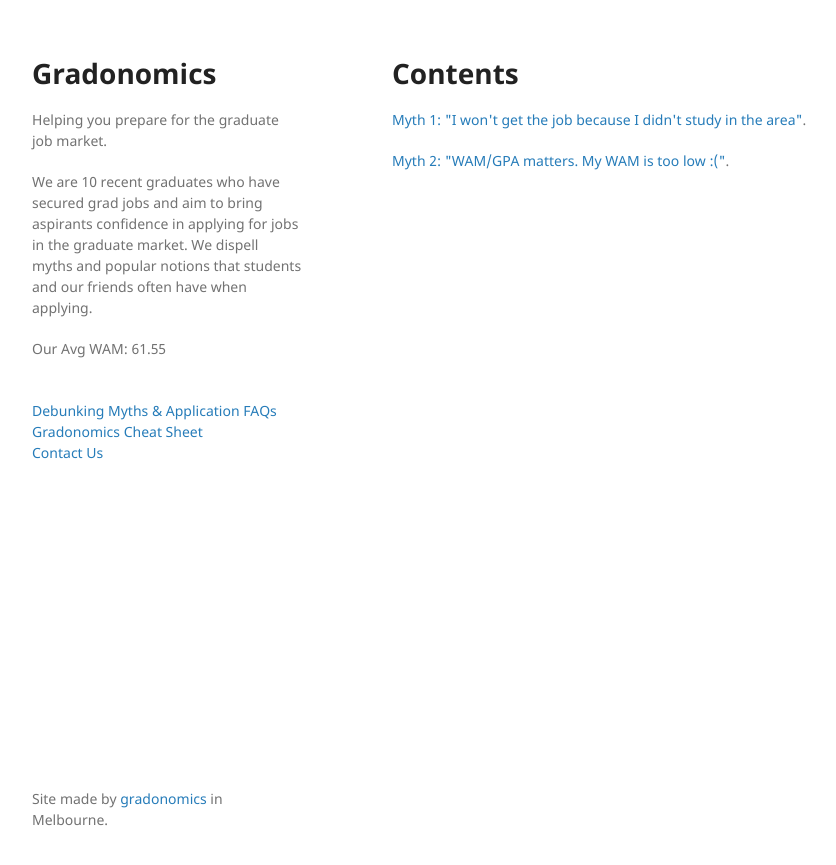
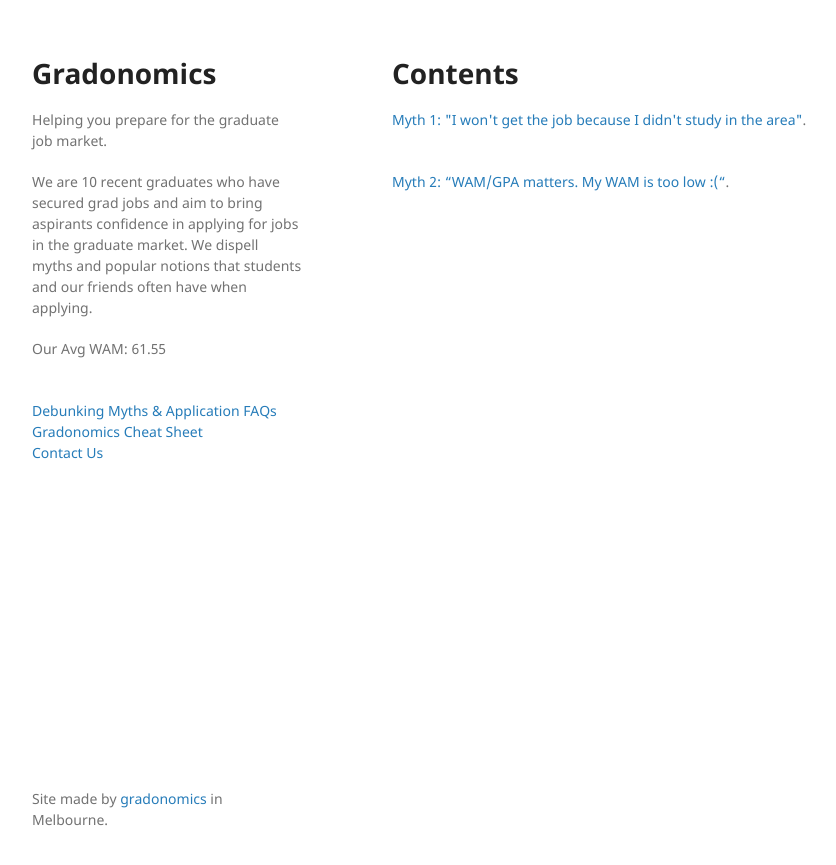
Before and after one commit to gradonomics/gradonomics-grad-help, a Jekyll site: the page built from index.md, in a window 1280 px wide. Shown: the top 865 px of the page, without its empty margins (178-1014 px from the left). Built offline with Jekyll 4.4.1, drawn with Linux system fonts in a browser that asks for light colours; our own code applies the rules of GitHub Pages for plain Markdown files.

Commit message:
contents1change

```diff
--- a/index.md
+++ b/index.md
@@ -4,4 +4,4 @@ layout: default
 # [](#header-1)Contents
 
 <p><a href="myth-one">Myth 1: "I won't get the job because I didn't study in the area"</a>.</p>
-<p><a href="myth-two">Myth 2: "WAM/GPA matters. My WAM is too low :("</a>.</p>
+<br><a href="myth-two">Myth 2: "WAM/GPA matters. My WAM is too low :("</a>.
```
